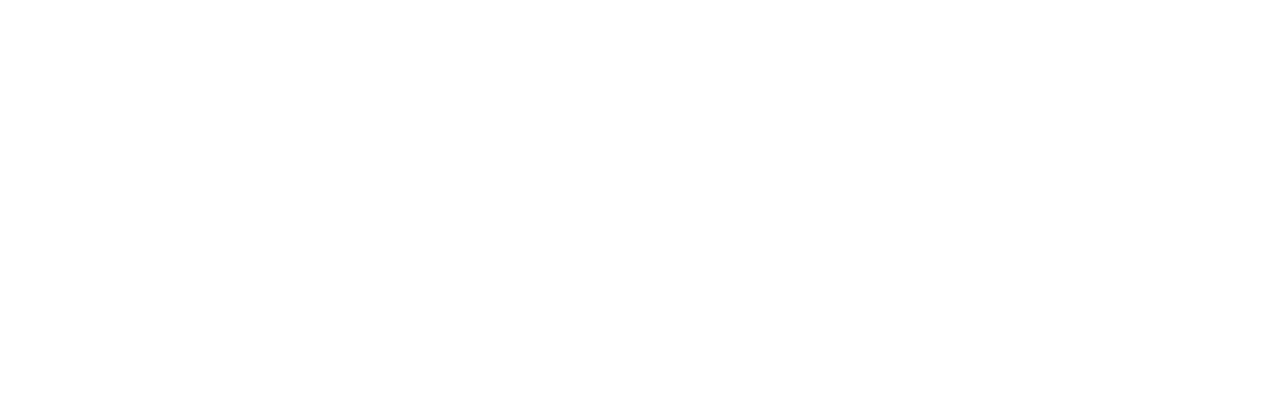
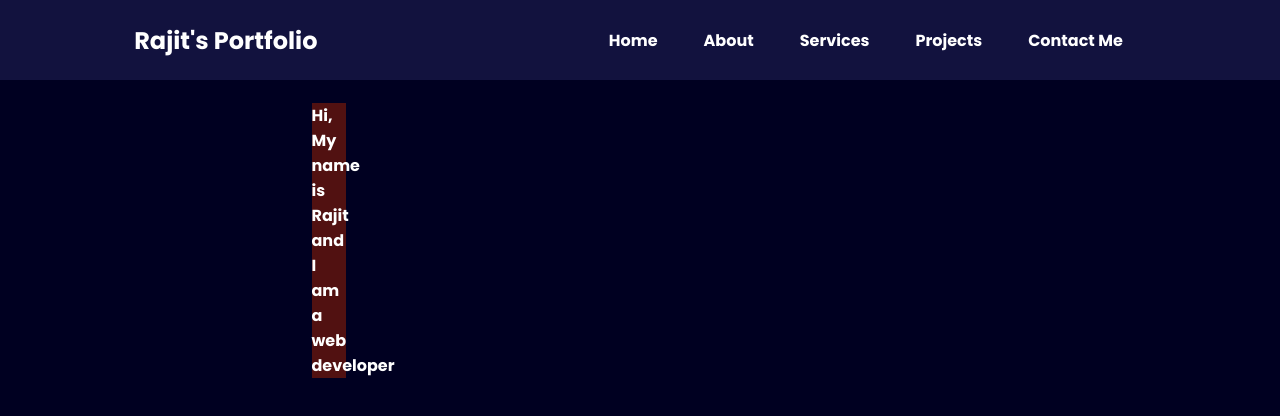
Before and after one commit to Rajit909/Portfolio-Main-, a plain HTML site: page index.html in a window 1280 px wide. Drawn offline with Linux system fonts and the light colour scheme.

Commit message:
section created

```diff
--- a/index.html
+++ b/index.html
@@ -1,12 +1,95 @@
 <!DOCTYPE html>
 <html lang="en">
+
 <head>
     <meta charset="UTF-8">
     <meta http-equiv="X-UA-Compatible" content="IE=edge">
     <meta name="viewport" content="width=device-width, initial-scale=1.0">
     <title>Rajit's Portfolio</title>
+    <link rel="preconnect" href="https://fonts.googleapis.com">
+    <link rel="preconnect" href="https://fonts.gstatic.com" crossorigin>
+    <link href="https://fonts.googleapis.com/css2?family=Poppins:wght@700&display=swap" rel="stylesheet">
+    <link rel="preconnect" href="https://fonts.googleapis.com">
+    <link rel="preconnect" href="https://fonts.gstatic.com" crossorigin>
+    <link href="https://fonts.googleapis.com/css2?family=Poppins:wght@700&display=swap" rel="stylesheet">
+    <link rel="stylesheet" href="./Css/style.css">
+    <style>
+        * {
+            margin: 0;
+            padding: 0;
+        }
+
+        body {
+            background-color: rgb(0, 0, 33);
+            color: #fff;
+            font-family: 'Poppins', sans-serif;
+        }
+        nav{
+            display: flex;
+            justify-content: space-around;
+            align-items: center;
+            height: 80px;
+            background-color: rgb(18, 18, 62);
+        }
+        nav ul{
+            display: flex;
+            justify-content: center;
+        }
+        nav ul li{
+            list-style: none;
+            margin: 0 23px;
+        }
+        .left{
+            font-size: 1.5rem;
+        }
+        .firstSection{
+            display: flex;
+            justify-content: space-around;
+            margin: 23px 0;
+        }
+        .firstSection div{
+            width: 30;
+        }
+        .leftSection{
+            background-color: rgb(81, 17, 17);
+            width: 34px;
+        }
+        .rightSection{
+            background-color: rgb(108, 27, 27);
+        }
+    </style>
 </head>
+
 <body>
 
+    <Header>
+        <nav>
+            <div class="left">Rajit's Portfolio</div>
+            <div class="right">
+                <ul>
+                    <li>Home</li>
+                    <li>About</li>
+                    <li>Services</li>
+                    <li>Projects</li>
+                    <li>Contact Me</li>
+                </ul>
+            </div>
+        </nav>
+    </Header>
+
+    <main>
+        <section class="firstSection">
+            <div class="leftSection">
+                 Hi, My name is Rajit
+                <div>and I am a web developer</div>
+            </div>
+            <div class="rightSection">
+
+            </div>
+        </section>
+    </main>
+
+    <script src="./Js/script.js"></script>
 </body>
+
 </html>
```
Also changed, not shown: image/download.jpg (added).
